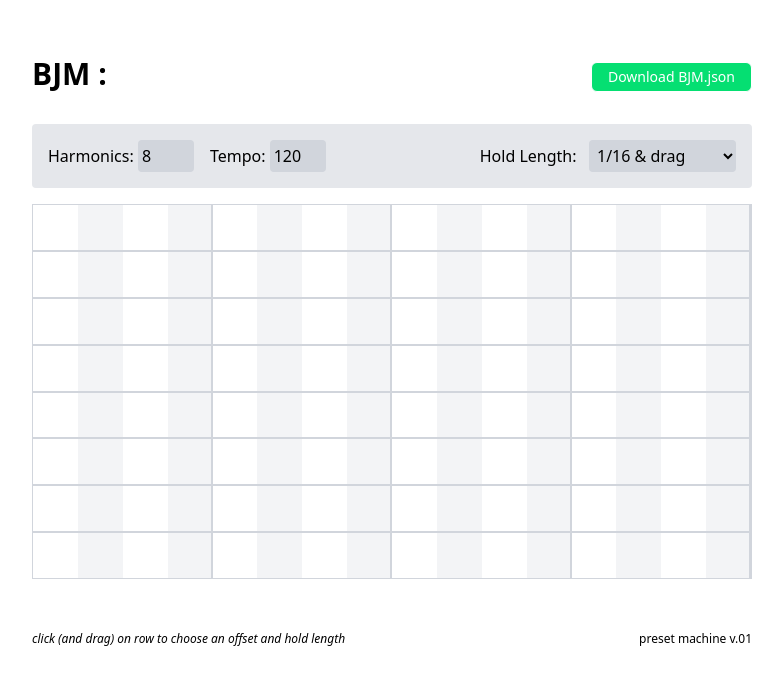
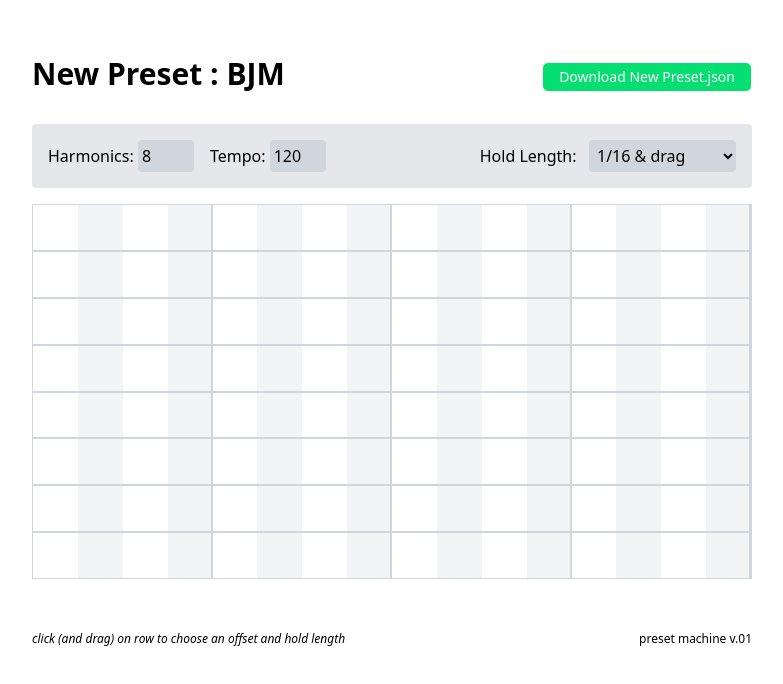
Before and after one commit to ofsound/preset-machine, a Vue app: page / in a window 1280 px wide. Shown: the top 684 px of the page, without its empty margins (248-1031 px from the left). Built offline with nearby package versions, Linux system fonts and the light colour scheme.

Commit message:
JSON drop still there, but not required

```diff
--- a/src/App.vue
+++ b/src/App.vue
@@ -2,18 +2,16 @@
 import { ref, watch } from 'vue'
 
 import AdjustmentSlider from './components/AdjustmentSlider.vue'
-// import JsonDrop from './components/JsonDrop.vue'
+import JsonDrop from './components/JsonDrop.vue'
 import JsonSave from './components/JsonSave.vue'
 
 import { v4 as uuidv4 } from 'uuid'
 
-// Generate a version 4 (random) UUID
-
 import type { SineMachinePreset } from './types/SineMachinePreset.ts'
 
-// const handleJsonLoaded = (data: SineMachinePreset) => {
-//   // jsonData.value = data
-// }
+const handleJsonLoaded = (data: SineMachinePreset) => {
+  jsonData.value = data
+}
 
 const handleRoundAmount = (roundAmountEmitted: number) => {
   roundAmount.value = roundAmountEmitted
@@ -21,12 +19,11 @@ const handleRoundAmount = (roundAmountEmitted: number) => {
 
 const createUniqueBlankPreset = (): SineMachinePreset => {
   const newUuid = uuidv4()
-  console.log(newUuid)
 
   const sineMachinePreset: SineMachinePreset = {
     uuid: newUuid,
-    name: 'BJM',
-    author: '',
+    name: 'New Preset',
+    author: 'BJM',
     description: '',
     version: '',
     derivedFrom: 'Preset Machine',
@@ -435,7 +432,7 @@ const createUniqueBlankPreset = (): SineMachinePreset => {
   return sineMachinePreset
 }
 
-const jsonData = ref<SineMachinePreset | null>(createUniqueBlankPreset())
+const jsonData = ref<SineMachinePreset>(createUniqueBlankPreset())
 
 const harmonics = ref<number>(8)
 const tempo = ref<number>(120)
@@ -517,7 +514,7 @@ watch(
     </div>
 
     <template v-else>
-      <!-- <JsonDrop @jsonLoaded="handleJsonLoaded" /> -->
+      <JsonDrop @jsonLoaded="handleJsonLoaded" />
     </template>
     <footer class="mt-auto flex justify-between pt-3 pb-3 text-right text-xs">
       <div class="italic">click (and drag) on row to choose an offset and hold length</div>
--- a/src/components/AdjustmentSlider.vue
+++ b/src/components/AdjustmentSlider.vue
@@ -19,7 +19,6 @@ onMounted(async () => {
       const mouseXRelativeToParent = event.clientX - parentLeft!
 
       if (gridElement.value?.clientWidth) {
-        console.log(gridElement.value.clientWidth)
         isMouseDown.value = true
         const roundAmount = gridElement.value.clientWidth / 16
         emit('roundAmount', roundAmount)
```
